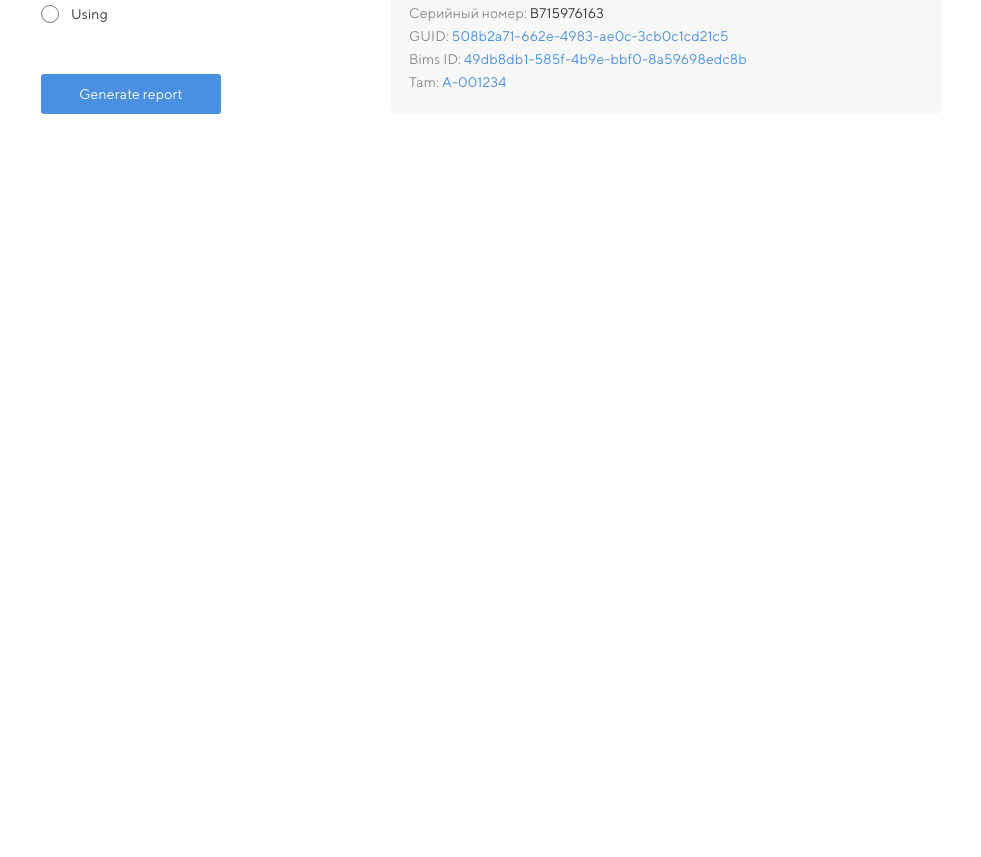
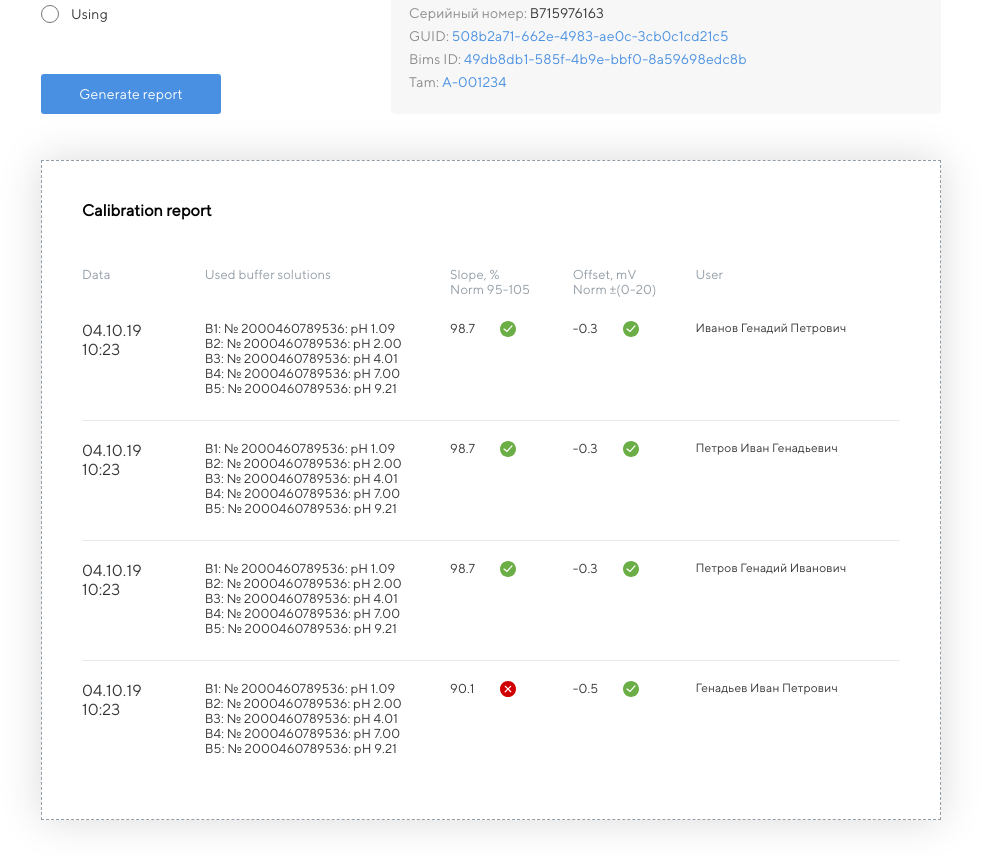
Before and after one commit to MrDuffs/react-biocad-project, a React (Create React App) app: page / in a window 1280 px wide. Shown: the part 356-1213 px from the top of the page, without its empty margins (149-1130 px from the left). Before the commit the page ends 800 px from the top, so only its background shows below. Built offline with nearby package versions, Linux system fonts and the light colour scheme.

Commit message:
Created "Report" block and styles for it

```diff
--- a/src/components/Report.jsx
+++ b/src/components/Report.jsx
@@ -1,9 +1,101 @@
 import React from 'react'
+import '../styles/Report.css'
+import checkmark from '../common/images/checkmark.svg'
+import cross from '../common/images/cross.svg'
 
 const Report = () => {
     return (
-        <div>
-
+        <div className="report_container">
+            <h3 className="report_title">Calibration report</h3>
+            <table className="report_table">
+                <thead className="report_table_head">
+                    <tr>
+                        <th>Data</th>
+                        <th>Used buffer solutions</th>
+                        <th>{'Slope, % \n Norm 95-105'}</th>
+                        <th>{'Offset, mV \n Norm ±(0-20)'}</th>
+                        <th>User</th>
+                    </tr>
+                </thead>
+                <tbody className="report_table_body">
+                    <tr>
+                        <td>{'04.10.19 \n 10:23'}</td>
+                        <td>
+                            {'В1: № 2000460789536: pH 1.09 \n В2: № 2000460789536: pH 2.00 \nВ3: № 2000460789536: pH 4.01 \n В4: № 2000460789536: pH 7.00 \n В5: № 2000460789536: pH 9.21'}
+                        </td>
+                        <td>
+                            <div>
+                                <p>98.7</p>
+                                <img src={checkmark} alt="checkmark" />
+                            </div>
+                        </td>
+                        <td>
+                            <div>
+                                <p>-0.3</p>
+                                <img src={checkmark} alt="checkmark" />
+                            </div>
+                        </td>
+                        <td>Иванов Генадий Петрович</td>
+                    </tr>
+                    <tr>
+                        <td>{'04.10.19 \n 10:23'}</td>
+                        <td>
+                            {'В1: № 2000460789536: pH 1.09 \n В2: № 2000460789536: pH 2.00 \nВ3: № 2000460789536: pH 4.01 \n В4: № 2000460789536: pH 7.00 \n В5: № 2000460789536: pH 9.21'}
+                        </td>
+                        <td>
+                            <div>
+                                <p>98.7</p>
+                                <img src={checkmark} alt="checkmark" />
+                            </div>
+                        </td>
+                        <td>
+                            <div>
+                                <p>-0.3</p>
+                                <img src={checkmark} alt="checkmark" />
+                            </div>
+                        </td>
+                        <td>Петров Иван Генадьевич</td>
+                    </tr>
+                    <tr>
+                        <td>{'04.10.19 \n 10:23'}</td>
+                        <td>
+                            {'В1: № 2000460789536: pH 1.09 \n В2: № 2000460789536: pH 2.00 \nВ3: № 2000460789536: pH 4.01 \n В4: № 2000460789536: pH 7.00 \n В5: № 2000460789536: pH 9.21'}
+                        </td>
+                        <td>
+                            <div>
+                                <p>98.7</p>
+                                <img src={checkmark} alt="checkmark" />
+                            </div>
+                        </td>
+                        <td>
+                            <div>
+                                <p>-0.3</p>
+                                <img src={checkmark} alt="checkmark" />
+                            </div>
+                        </td>
+                        <td>Петров Генадий Иванович</td>
+                    </tr>
+                    <tr>
+                        <td>{'04.10.19 \n 10:23'}</td>
+                        <td>
+                            {'В1: № 2000460789536: pH 1.09 \n В2: № 2000460789536: pH 2.00 \nВ3: № 2000460789536: pH 4.01 \n В4: № 2000460789536: pH 7.00 \n В5: № 2000460789536: pH 9.21'}
+                        </td>
+                        <td>
+                            <div>
+                                <p>90.1</p>
+                                <img src={cross} alt="cross" />
+                            </div>
+                        </td>
+                        <td>
+                            <div>
+                                <p>-0.5</p>
+                                <img src={checkmark} alt="checkmark" />
+                            </div>
+                        </td>
+                        <td>Генадьев Иван Петрович</td>
+                    </tr>
+                </tbody>
+            </table>
         </div>
     )
 }
--- a/src/styles/Report.css
+++ b/src/styles/Report.css
@@ -0,0 +1,88 @@
+
+.report_container {
+    margin: 37px 50px;
+    padding: 40px 40px 60px 40px;
+    width: 900px;
+    height: 660px;
+    border: 1px dashed #939DA6;
+    box-sizing: border-box;
+    box-shadow: 0px 0px 40px rgba(0, 0, 0, 0.15);
+}
+
+.report_title {
+    line-height: 19px;
+    color: #000;
+}
+
+.report_table {
+    margin-top: 27px;
+    width: 100%;
+    table-layout: fixed;
+    text-align: left;
+    border-spacing: 0 20px;
+}
+
+.report_table th, td {
+    font-size: 13px;
+    line-height: 15px;
+    white-space: pre-line;
+}
+
+.report_table th {
+    font-weight: normal;
+    color: #939DA6;
+    vertical-align: top;
+}
+
+.report_table tr td:nth-child(1) {
+    font-size: 16px;
+    line-height: 19px;
+}
+
+.report_table tr td:last-child {
+    font-size: 12px;
+    line-height: 14px;
+}
+
+.report_table_head th {
+    padding-bottom: 4px;
+}
+
+.report_table_head th:nth-child(1) {
+    width: 15%;
+}
+
+.report_table_head th:nth-child(2) {
+    width: 30%;
+}
+
+.report_table_head th:nth-child(3) {
+    width: 15%;
+}
+
+.report_table_head th:nth-child(4) {
+    width: 15%;
+}
+
+.report_table_head th:nth-child(5) {
+    width: 25%;
+}
+
+.report_table_body tr {
+    height: 100px;
+    vertical-align: top;
+}
+
+.report_table_body tr:not(tr:last-child) td {
+    border-bottom: 1px solid #E9E9E9;
+}
+
+.report_table_body td:nth-child(3) div, td:nth-child(4) div {
+    display: flex;
+}
+
+.report_table_body div p {
+    width: 50px;
+    font-size: 13px;
+    line-height: 15px;
+}
```
Also changed, not shown: src/common/images/checkmark.svg (added), src/common/images/cross.svg (added).
